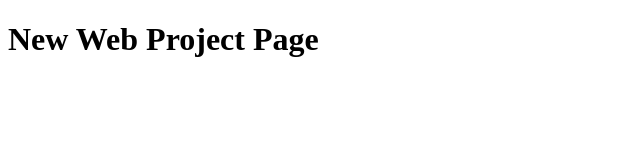
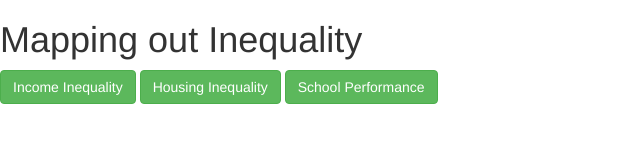
Before and after one commit to iyengarrishi/SegregationProject, a plain HTML site: page index.html in a window 1280 px wide. Shown: the whole page, without its empty margins (0-640 px from the left). Drawn offline with nearby package versions, Linux system fonts and the light colour scheme; some packages are replaced by stand-ins of ours.

Commit message:
Added libraries and buttons to the page using bootstrap CSS

```diff
--- a/index.html
+++ b/index.html
@@ -3,9 +3,39 @@
 <html xmlns="http://www.w3.org/1999/xhtml">
 	<head>
 		<meta http-equiv="Content-Type" content="text/html; charset=utf-8" />
-		<title>New Web Project</title>
+		<!--Add google viz library-->
+		<script type="text/javascript" src="http://ajax.googleapis.com/ajax/libs/jquery/1.11.0/jquery.min.js"></script>
+		<!--Bootstrap library-->
+		<link rel="stylesheet" href="http://netdna.bootstrapcdn.com/bootstrap/3.1.1/css/bootstrap.min.css">
+		<!--Google maps library-->
+		<script type="text/javascript" src="http://maps.google.com/maps/api/js?sensor=false"></script>
+		<!--Add my script file-->
+		<script type="text/javascript" src="js/script.js"></script>
+		<title>Segregation Across Long Island</title>
 	</head>
 	<body>
-		<h1>New Web Project Page</h1>
+		<h1>Mapping out Inequality</h1>
+		<!--This is the div for all my content-->
+		<div id="contentDiv">
+			<!--This is the div for my buttons-->
+			<div id="buttonDiv">
+				<!--These are my three buttons-->
+
+				<div class="btn btn-success" id ="year_1980">Income Inequality</div>
+				<div class="btn btn-success" id ="year_1990">Housing Inequality</div>
+				<div class="btn btn-success" id ="year_2000">School Performance</div>
+
+			</div>
+			<!--This is the div where my map will go-->
+			<div id="mapDiv">
+
+
+
+
+			</div>
+
+
+		</div>
+
 	</body>
 </html>
```
